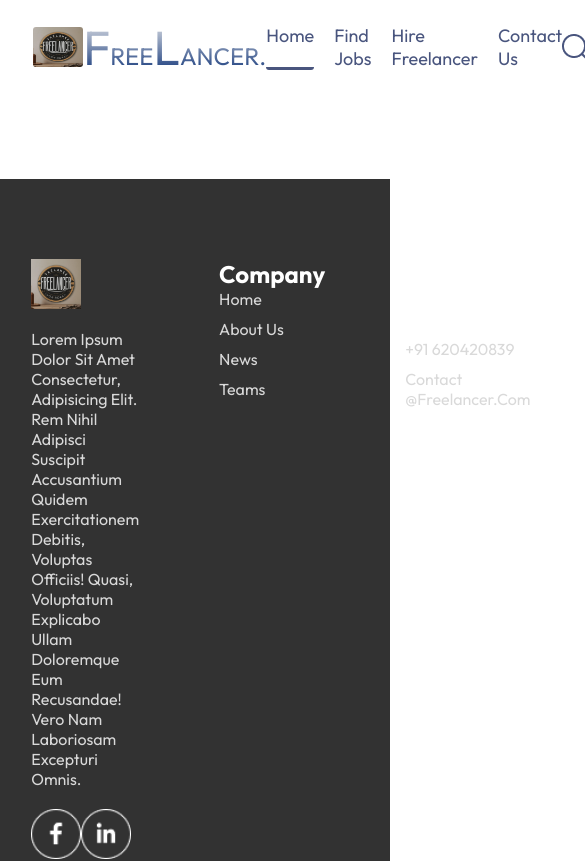
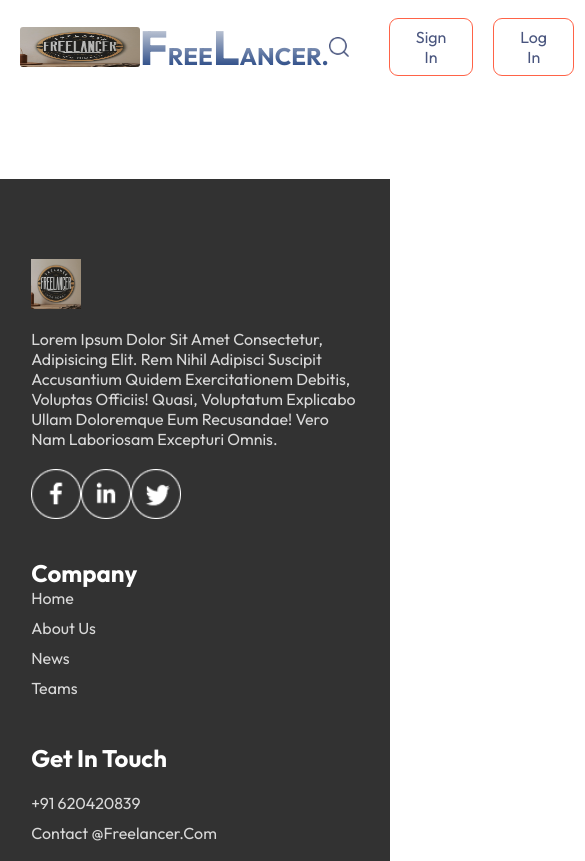
Before and after one commit to deepak3333333/Coapps-Freelancerwebsite2, a React (Vite) app: page /HierFreelancer in a window 390 px wide. Shown: the top 861 px of the page, 585 px wide, since content can reach past the window. Built offline with nearby package versions, Linux system fonts and the light colour scheme.

Commit message:
upto footer

```diff
--- /dev/null
+++ b/src/components/AppDownload/AppDownload.css
@@ -0,0 +1,23 @@
+.app-download{
+    margin: auto auto;
+    margin-top: 100px;
+    font-size: max(3vw,20px);
+    text-align: center;
+    font-weight:500 ;
+}
+.app-download-platforms{
+    display: flex;
+    justify-content: center;
+    gap: max(2vw,10px);
+    margin-top: 40px;
+}.app-download-platforms img{
+    width: max(30vw,120px);
+
+    max-width: 180px;
+transition: 0.5s;
+cursor: pointer;
+
+}.app-download-platforms img:hover{
+    transform: scale(1.3);
+
+}
--- /dev/null
+++ b/src/components/AppDownload/AppDownload.jsx
@@ -0,0 +1,26 @@
+import React from 'react'
+import './AppDownload.css'
+import { assets } from '../../assets/assets'
+
+const AppDownload = () => {
+  return (
+    <div className='app-download' id='app-download'>
+        <p>For Better Experience Downlaad <br/> Freelancer App</p>
+
+    <div className="app-download-platforms
+        ">
+            <img src={assets.play_store} alt="" />
+            <img src={assets.app_store} alt="" />
+
+
+        </div>
+
+
+
+
+
+    </div >
+  )
+}
+
+export default AppDownload
--- a/src/components/Categories/Categories.css
+++ b/src/components/Categories/Categories.css
@@ -57,3 +57,14 @@
     background-color: #e2e2e2;
     border: none;
 }
+.explore-categories-list-item{
+    border: 4px solid tomato;
+    padding: 2px;
+}
+@media (max-width:1050){
+    .explore-categories-text{
+        max-width: 100%;
+        font-size: 14px;
+    }
+
+}
--- a/src/components/CategoriesItem/CategoriesItem.css
+++ b/src/components/CategoriesItem/CategoriesItem.css
@@ -8,10 +8,15 @@
     cursor: pointer;
 
 
+
 }
 .categories-item-image{
     width: 100%;
     border-radius: 15px 15px 0px 0px;
+
+}
+.categories-item-image:hover{
+    transform: scale(1.09);
 }
 .categories-item-info{
 
@@ -23,6 +28,7 @@
     justify-content: space-between;
     align-items: center;
     margin-bottom: center;
+
 }
 .categories-item-name-rating p{
     font-size: 20px;
--- a/src/components/Fotter/Fotter.css
+++ b/src/components/Fotter/Fotter.css
@@ -63,3 +63,15 @@
 
 
 }
+@media(max-width:750px){
+
+
+    .fotter-content{
+        display: flex;
+        flex-direction: column;
+        gap:35px;
+    }
+    .footer-copyright{
+        text-align: center;
+    }
+}
--- a/src/components/Navbar/Header/Header.css
+++ b/src/components/Navbar/Header/Header.css
@@ -59,3 +59,28 @@
     #one-time:hover{
         background-color: rgb(126, 129, 138);
     }
+    @media (max-width:1050px) {
+
+        .header-contents{
+            max-width:45% ;
+        }
+    }
+    @media (max-width:750px) {
+        .header-contents{
+
+            max-width: 65%;
+
+        }
+        .header-contents p{
+            display: none;
+
+        }
+        .header-contents button{
+            padding: 2vw 4 vw;
+
+        }
+
+
+
+
+    }
--- a/src/components/Navbar/Navbar.css
+++ b/src/components/Navbar/Navbar.css
@@ -6,15 +6,15 @@
     align-items: center;
 
     height: 4rem;
-    width: 83%;
+    width: 90%;
     margin: auto;
     }
 
 .logo{
     height: 40px;
-    width: 50px;
+    width: 40px;
     border-radius: 3px;
-    box-shadow:5px;
+
 }
 .navbar-left {
     display: flex;
@@ -22,7 +22,7 @@
 }
 .navbar-left h2{
     font-size: 1.5rem;
-    font-weight: 400;
+
     text-transform: uppercase;
     background: -webkit-linear-gradient(#eee, rgb(6, 44, 115));
     -webkit-background-clip: text;
@@ -71,3 +71,50 @@
 .navbar-right img{
     cursor: pointer;
 }
+@media (max-width:150px) {
+    .navbar .logo{
+        width: 140px;
+    }
+    .navbar-menu{
+        gap:20px;
+        font-size: 17px;
+    }
+    .navbar-right{
+        gap:30px;
+    }
+    .navbar-right img{
+        width: 2px;
+    }
+    .navbar-right buttton{
+        padding: 8px 25px;
+
+    }
+}
+@media (max-width:900px) {
+    .navbar .logo{
+        width: 120px;
+    }
+    .navbar-menu{
+        gap:15px;
+        font-size: 16px;
+    }
+    .navbar-right{
+        gap:20px;
+    }
+    .navbar-right img{
+        width: 20px;
+    }
+    .navbar-right buttton{
+        padding: 8px 20px;
+        font-size: 15pc;
+
+    }
+}
+
+@media (max-width:750px) {
+
+    .navbar-menu{
+        display: none;
+    }
+
+}
--- a/src/components/Navbar/Navbar.jsx
+++ b/src/components/Navbar/Navbar.jsx
@@ -1,6 +1,7 @@
 import React, { useState } from 'react'
 import './Navbar.css'
 import {assets} from '../../assets/assets'
+import{Link} from 'react-router-dom';
 
 const Navbar = () => {
     const [menu,setMenu]=useState("home");
@@ -15,10 +16,10 @@
         </div>
         <ul className="navbar-menu">
 
-            <li onClick={()=>setMenu("home")} className={menu==="home"?"active":""}>home</li>
-            <li onClick={()=>setMenu("menu")}className={menu==="menu"?"active":""}>find jobs</li>
-            <li onClick={()=>setMenu("mobile-app")}className={menu==="mobile-app"?"active":""}>Hire Freelancer</li>
-            <li onClick={()=>setMenu("contact-us")}className={menu==="contact-us"?"active":""}>contact us</li>
+            <Link to='/' onClick={()=>setMenu("home")} className={menu==="home"?"active":""}>home</Link>
+            <a href="#explre-categories" onClick={()=>setMenu("menu")}className={menu==="menu"?"active":""}>find jobs</a>
+            <a href="#categories-display" onClick={()=>setMenu("mobile-app")}className={menu==="mobile-app"?"active":""}>Hire Freelancer</a>
+            <a href="#footer" onClick={()=>setMenu("contact-us")}className={menu==="contact-us"?"active":""}>contact us</a>
         </ul>
 <div className="navbar-right">
     <img src={assets.search_icon} alt="" />
--- a/src/index.css
+++ b/src/index.css
@@ -5,6 +5,7 @@
   margin: 0;
   box-sizing: border-box;
   font-family: Outfit;
+  scroll-behavior: smooth;
 
 }
 body{
--- a/src/pages/Home/Home.jsx
+++ b/src/pages/Home/Home.jsx
@@ -3,6 +3,7 @@
 import Header from '../../components/Navbar/Header/Header'
 import Categories from '../../components/Categories/Categories'
 import CategoriesDisplay from '../../components/CategoriesDisplay/CategoriesDisplay'
+import AppDownload from '../../components/AppDownload/AppDownload'
 
 const Home = () => {
   return (
@@ -10,6 +11,7 @@
       <Header/>
       <Categories/>
       <CategoriesDisplay Category={Categories}/>
+      <AppDownload/>
 
 
     </div>
```
